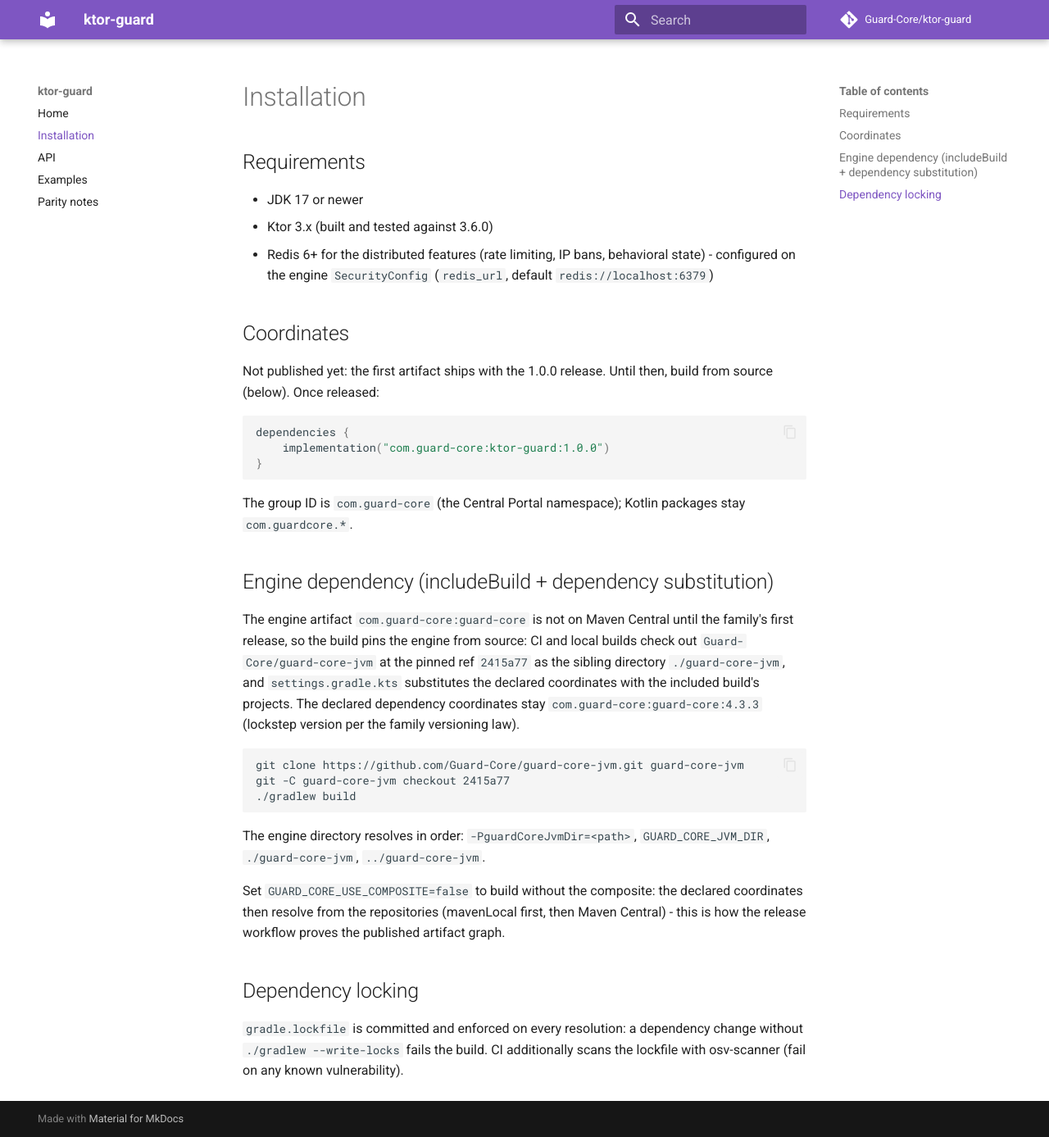
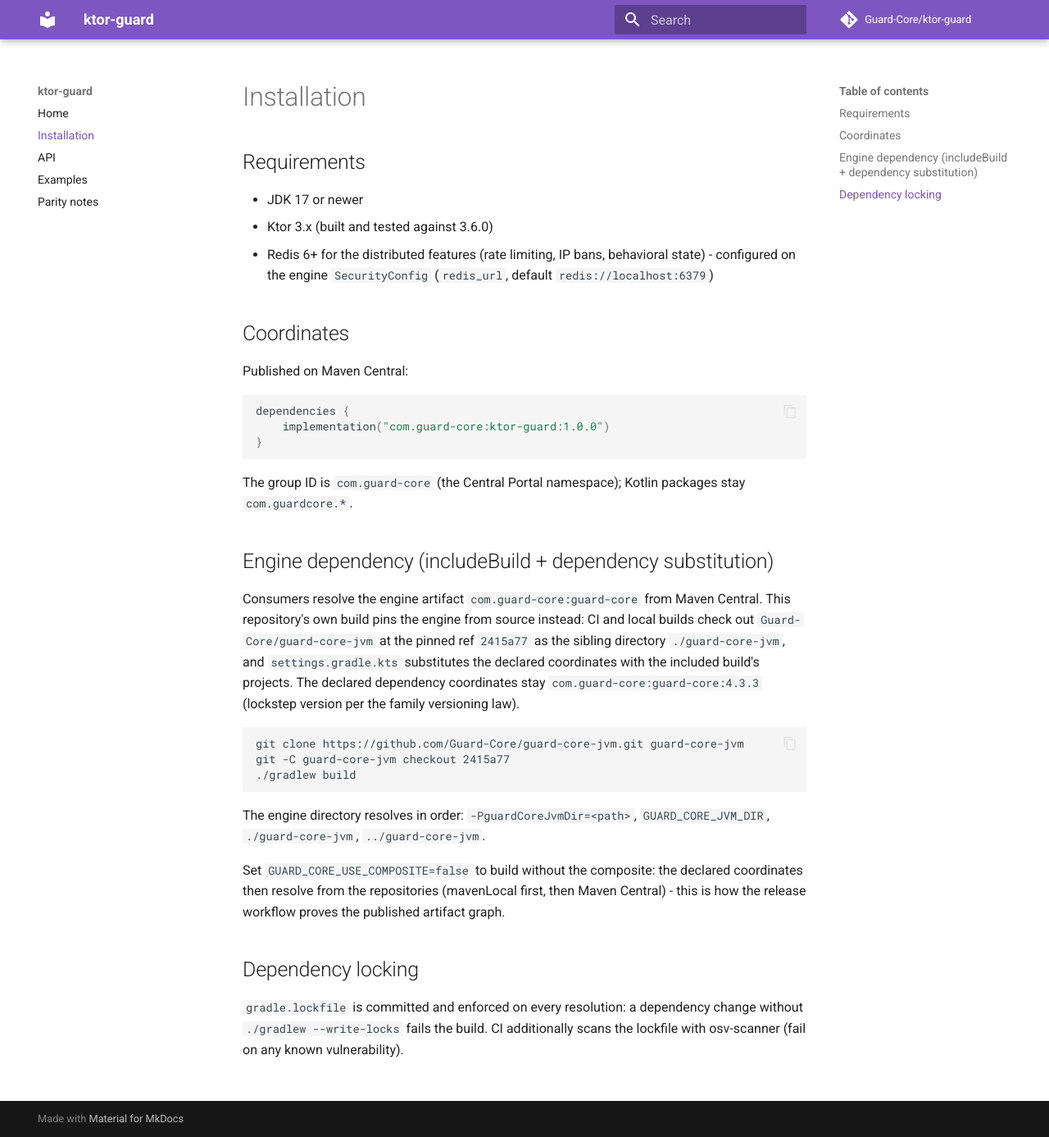
Before and after one commit to Guard-Core/ktor-guard, an MkDocs documentation site: the page built from docs/installation.md, in a window 1280 px wide and 1387 px high. Shown: the whole window at 82% size. Built offline with MkDocs 1.6.1 and Material for MkDocs 9.7.7, drawn with Linux system fonts in a browser that asks for light colours; comment, search, counter and statistics services are not loaded.

Commit message:
docs: point the install sections at Maven Central (#12)
Co-authored-by: Renn F <rennf93@users.noreply.github.com>

````diff
--- a/docs/installation.md
+++ b/docs/installation.md
@@ -10,8 +10,7 @@
 
 ## Coordinates
 
-Not published yet: the first artifact ships with the 1.0.0 release. Until
-then, build from source (below). Once released:
+Published on Maven Central:
 
 ```kotlin
 dependencies {
@@ -24,8 +23,7 @@
 
 ## Engine dependency (includeBuild + dependency substitution)
 
-The engine artifact `com.guard-core:guard-core` is not on Maven Central until
-the family's first release, so the build pins the engine from source: CI and
+Consumers resolve the engine artifact `com.guard-core:guard-core` from Maven Central. This repository's own build pins the engine from source instead: CI and
 local builds check out `Guard-Core/guard-core-jvm` at the pinned ref `2415a77`
 as the sibling directory `./guard-core-jvm`, and `settings.gradle.kts`
 substitutes the declared coordinates with the included build's projects. The
````
Also changed, not shown: README.md (+10 -3 lines).
